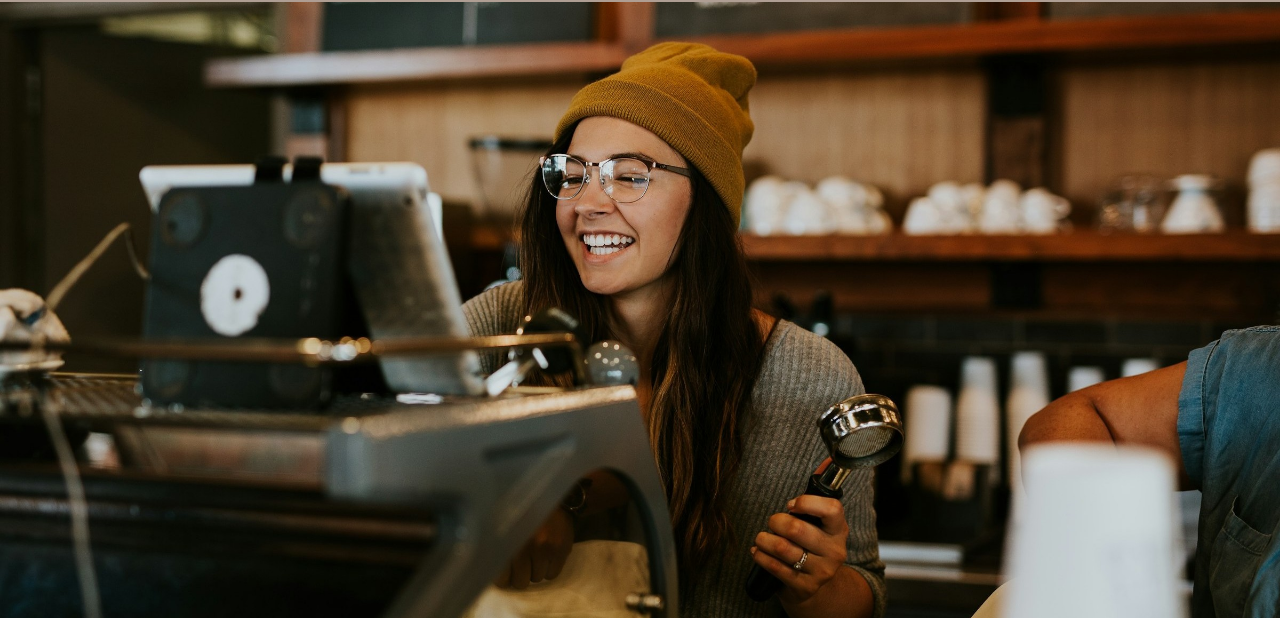
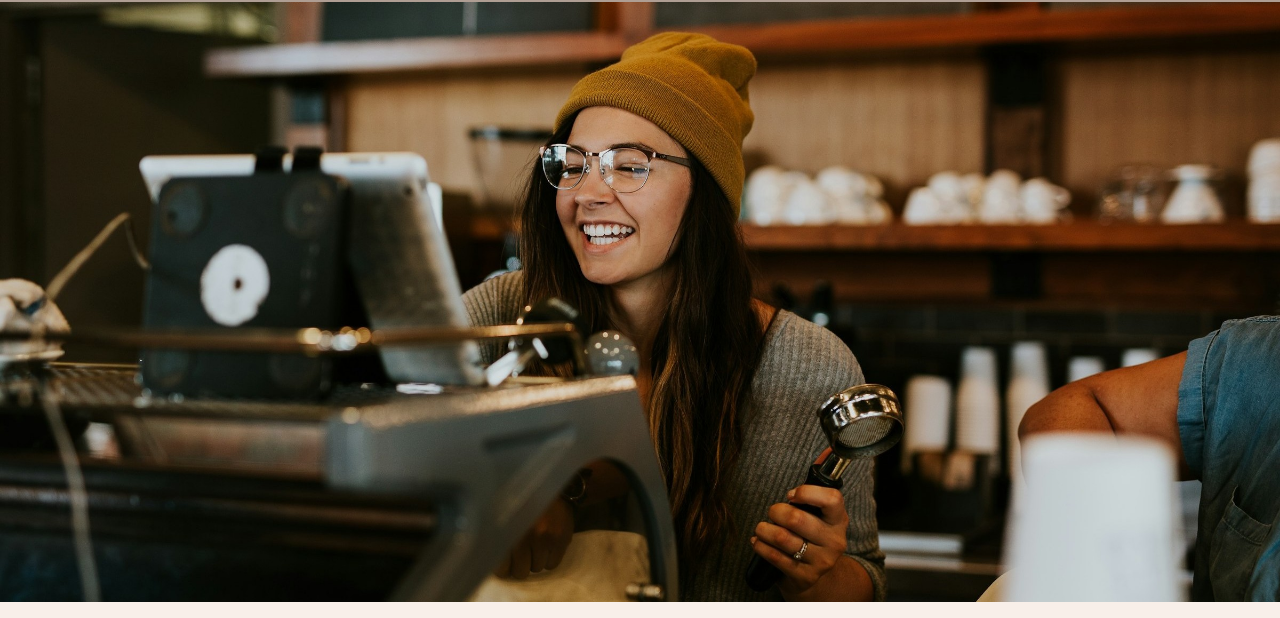
Before and after one commit to Leon-Noyan/Leon-Noyan.github.io, a plain HTML site: page index.html in a window 1280 px wide. Shown: the part 54-672 px from the top of the page. Drawn offline with nearby package versions, Linux system fonts and the light colour scheme; a script that the page names is missing; a web font is replaced by a local one.

Commit message:
Moved the index page

```diff
--- a/css/styles.css
+++ b/css/styles.css
@@ -63,7 +63,7 @@ body {
 }
 /* End of 360px mobile styling */
 
-#background-img img {
+#background-img {
     height: 75vh;
     display: flex;
     justify-content: center;
```
Also changed, not shown: index.html (renamed from pages/index.html).
